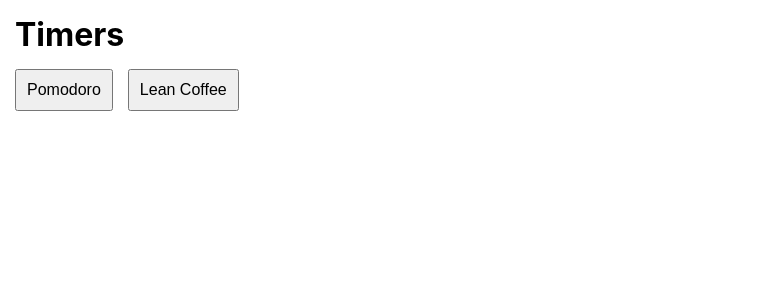
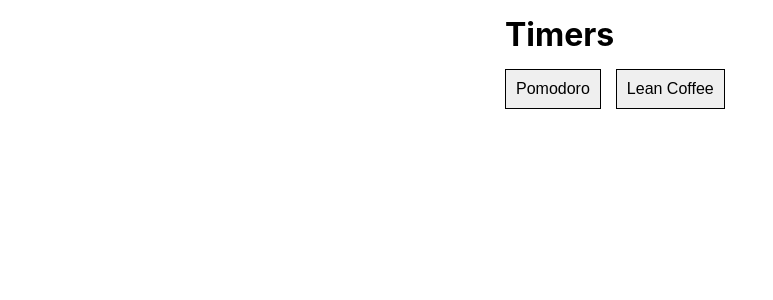
Before and after one commit to n3rdgir1/timers, a React (Create React App) app: page / in a window 1280 px wide. Shown: the top 300 px of the page, without its empty margins (0-773 px from the left). Built offline with nearby package versions, Linux system fonts and the light colour scheme.

Commit message:
master - center in page

```diff
--- a/src/components/App/App.scss
+++ b/src/components/App/App.scss
@@ -8,6 +8,7 @@
   button {
     padding: 10px;
     font-size: 16px;
+    border: 1px solid black;
 
     &:not(last-child) {
       margin-right: 15px;
@@ -15,6 +16,12 @@
   }
 }
 
+header {
+  margin: 15px auto;
+  max-width: 300px;
+}
+
 main {
-  margin: 15px;
+  margin: 15px auto;
+  max-width: 270px;
 }
```
